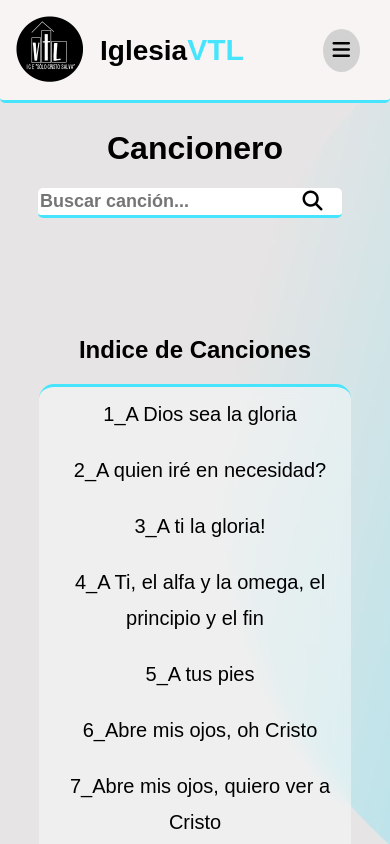
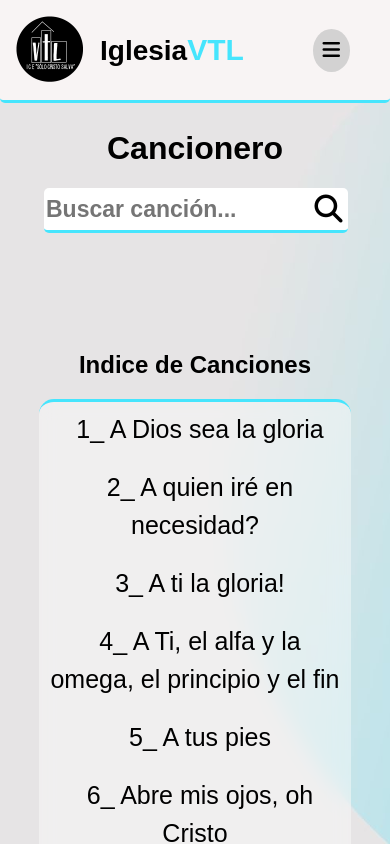
Before and after one commit to EzeeRL/Pagina-Iglesia, a React (Vite) app in the folder Pagina Iglesia/: page /Cancionero in a window 390 px wide. Shown: the top 844 px of the page. Built offline with nearby package versions, Linux system fonts and the light colour scheme; a web font is replaced by a local one.

Commit message:
Actualizacion de front, letras, espacios vacios etc.

```diff
--- a/Pagina Iglesia/src/components/footer.css
+++ b/Pagina Iglesia/src/components/footer.css
@@ -87,8 +87,26 @@ a {
     .icons-redes-footer {
         margin: 5px;
     }
+
     footer {
         width: 100%;
         height: 425px;
     }
+
+    .titulo-footer {
+        font-size: 25px;
+        margin-right: 30px;
+    }
 }
+
+@media screen and (max-width: 500px) {
+    footer {
+        width: 104%;
+    }
+
+    .titulo-footer {
+        font-size: 20px;
+        /* margin-right: 15px; */
+        margin-left: 15px;
+    }
+}
--- a/Pagina Iglesia/src/components/home.css
+++ b/Pagina Iglesia/src/components/home.css
@@ -85,7 +85,7 @@
 
 .titulo-noticias {
 	text-align: center;
-	margin-top: 250px;
+	margin-top: 100px;
 }
 
 .underline-noticias {
@@ -93,10 +93,10 @@
 }
 
 .container-noticias {
+	width: 100%;
 	display: flex;
 	justify-content: center;
 	text-align: center;
-	/* margin-top: 0px; */
 }
 
 .article-container {
@@ -121,7 +121,7 @@
 
 @media (max-width: 767px) {
 	.article-reel {
-		width: 535px;
+		width: 90%;
 	}
 }
 
@@ -181,14 +181,14 @@
 
     .container-noticias {
         flex-direction: column;
+		justify-content: center;
         align-items: center;
     }
 
     .article-container {
-        width: 90%;
+        width: 80%;
 		height: auto;
 		padding: 25px;
-        margin: 20px 0;
     }
 
 	.texto-noticias {
--- a/Pagina Iglesia/src/components/home.jsx
+++ b/Pagina Iglesia/src/components/home.jsx
@@ -35,7 +35,7 @@ const [latestVideo, setLatestShort] = useState(null);
 useEffect(() => {
 	const fetchLatestShort = async () => {
 		try {
-		  const response = await axios.get(`https://www.googleapis.com/youtube/v3/search?key=AIzaSyAK6-kZIK18LUT0EerYfx2xfVCK23jNWdE&channelId=UCYCyujpetSCp4aq79i_HpwQ&part=snippet,id&order=date&maxResults=1&type=video&videoDuration=short`);
+		  const response = await axios.get(`https://www.googleapis.com/youtube/v3/search?key=AIzaSyBSaOcJEpgiOEkE-VziGbQRvOMcoyADa2U&channelId=UCYCyujpetSCp4aq79i_HpwQ&part=snippet,id&order=date&maxResults=1&type=video&videoDuration=short`);
 		  const latestShortData = response.data.items[0].snippet;
 		  const latestShortInfo = {
 			title: latestShortData.title,
@@ -103,9 +103,9 @@ useEffect(() => {
         </article>
         <article className='article-container'>
           <div className="container-img">
-            <img src="reunion-alabanza.jpg" alt="" className='img-noticias'/>
-            <h4 className='titulo-texto-noticias'>Reunión de Alabanza</h4>
-            <p className='texto-noticias'>Próximo sabado 24 de Febrero <br />a las 20:00hs.</p>
+            <img src="noticia.jpg" alt="" className='img-noticias'/>
+            <h4 className='titulo-texto-noticias'>Picnic de Elim</h4>
+            <p className='texto-noticias'>Próximo sabado 16 de Marzo <br />a las 10:00hs.</p>
           </div>
         </article>
 
--- a/Pagina Iglesia/src/components/nav.css
+++ b/Pagina Iglesia/src/components/nav.css
@@ -61,7 +61,7 @@ nav {
 }
 
 .link-nav {
-    font-size: 18px;
+    font-size: 21px;
     font-weight: bold;
     cursor: pointer;
     text-decoration: none;
@@ -73,20 +73,20 @@ nav {
 }
 
 .mobile-menu-icon {
-    display: none; /* Oculta el icono de menú en dispositivos no móviles */
+    display: none;
 }
 
-/* Media query para dispositivos móviles */
-@media screen and (max-width: 768px) {
+@media screen and (max-width: 500px) {
     .container-links-nav {
-        display: none; /* Oculta los enlaces de navegación en dispositivos móviles */
+        display: none;
     }
 
     .mobile-menu-icon {
+        position: relative;
+        right: 40px;
         display: block;
         font-size: 20px;
         padding: 10px;
-        margin-right: 30px;
         border-radius: 100%;
         background-color: rgb(211, 210, 210);
         cursor: pointer;
@@ -97,7 +97,7 @@ nav {
         display: flex;
         position: absolute;
         top: -500%;
-        /* left: 1%; */
+        left: -4%;
         backdrop-filter: blur(10px);
         background-color: rgba(255, 255, 255, 0.7);
         box-shadow: 0px 8px 16px 0px rgba(0, 0, 0, 0.2);
@@ -107,7 +107,12 @@ nav {
         transition: top 1s ease;
     }
 
+    nav {
+        width: 100%;
+    }
+
     .container-links-nav.show-menu {
+        width: 100%;
         top: 87%;
     }
 
@@ -116,3 +121,48 @@ nav {
     }
 
 }
+
+@media screen and (max-width: 768px) {
+    .container-links-nav {
+        display: none;
+    }
+
+    .mobile-menu-icon {
+        position: relative;
+        right: 40px;
+        display: block;
+        font-size: 20px;
+        padding: 10px;
+        border-radius: 100%;
+        background-color: rgb(211, 210, 210);
+        cursor: pointer;
+    }
+
+    .container-links-nav {
+        width: 100%;
+        display: flex;
+        position: absolute;
+        top: -500%;
+        left: -2%;
+        backdrop-filter: blur(10px);
+        background-color: rgba(255, 255, 255, 0.7);
+        box-shadow: 0px 8px 16px 0px rgba(0, 0, 0, 0.2);
+        z-index: 1;
+        flex-direction: column;
+        padding: 10px;
+        transition: top 1s ease;
+    }
+
+    nav {
+        width: 100%;
+    }
+
+    .container-links-nav.show-menu {
+        width: 100%;
+        top: 87%;
+    }
+
+    .link-nav {
+        margin-bottom: 15px;
+    }
+}
--- a/Pagina Iglesia/src/paginas/cancionero.css
+++ b/Pagina Iglesia/src/paginas/cancionero.css
@@ -49,17 +49,6 @@
 	cursor: pointer;
 }
 
-@media screen and (max-width: 768px) {
-	.container-buscador {
-		position: relative;
-		left: 25%;
-		width: 50%;
-	}
-	.icono-buscador {
-		margin-left: 5px;
-	}
-}
-
 .options {
 	font-weight: bold;
 }
@@ -88,14 +77,14 @@
 }
 
 .link-canciones {
-	font-size: 20px;
+	font-size: 25px;
 	margin-left: 10px;
 	text-decoration: none;
 	transition: 0.3s;
 }
 
 .link-canciones:hover {
-	font-size: 21px;
+	font-size: 28px;
 	color: #46e5fd;
 }
 
@@ -160,16 +149,32 @@
 @media screen and (max-width: 768px) {
 	.container-buscador {
 	  position: relative;
+	  left: 25%;
+	  width: 50%;
 	}
 
 	.icono-buscador {
 	  position: absolute;
-	  right: -50px;
-	  top: 5%;
-	  font-size: 20px;
+	  right: -70px;
+	  top: 11%;
+	  font-size: 28px;
 	}
 
 	.container-indice {
 		padding: 10px;
 	}
+
+	.buscador {
+		font-size: 23px;
+		width: 400px;
+		height: 40px;
+		margin-left: 30px;
+	}
   }
+
+@media screen and (max-width: 500px) {
+	.buscador {
+		width: 300px;
+		margin-left: 12px;
+	}
+}
--- a/Pagina Iglesia/src/paginas/cancionero.jsx
+++ b/Pagina Iglesia/src/paginas/cancionero.jsx
@@ -159,7 +159,7 @@ const Cancionero = () => {
     // Otras canciones aquí...
   ];
 
-  const paginacion = 30;
+  const paginacion = 73;
   const cuenta1 = currentPage * paginacion;
   const cuenta2 = cuenta1 - paginacion;
   const resultado = canciones.slice(cuenta2, cuenta1);
@@ -315,14 +315,14 @@ const Cancionero = () => {
                     onClick={() => handleLetra(cancion.titulo)}
                     className="link-canciones"
                   >
-                    {cancion.id}_{cancion.titulo}
+                    {cancion.id}_ {cancion.titulo}
                   </a>
                 </div>
               )
             )}
           </div>
           <div className="container-buttons-paginacion">
-            <p>Siguiente página</p>
+            <p>Página anterior</p>
             <button
               onClick={prev}
               disabled={currentPage === 1}
@@ -337,7 +337,7 @@ const Cancionero = () => {
             >
               <i className="fa-solid fa-chevron-right"></i>
             </button>
-            <p>Página anterior</p>
+            <p>Siguiente página</p>
           </div>
         </>
       ) : (
```
Also changed, not shown: Pagina Iglesia/public/noticia.jpg (added).
